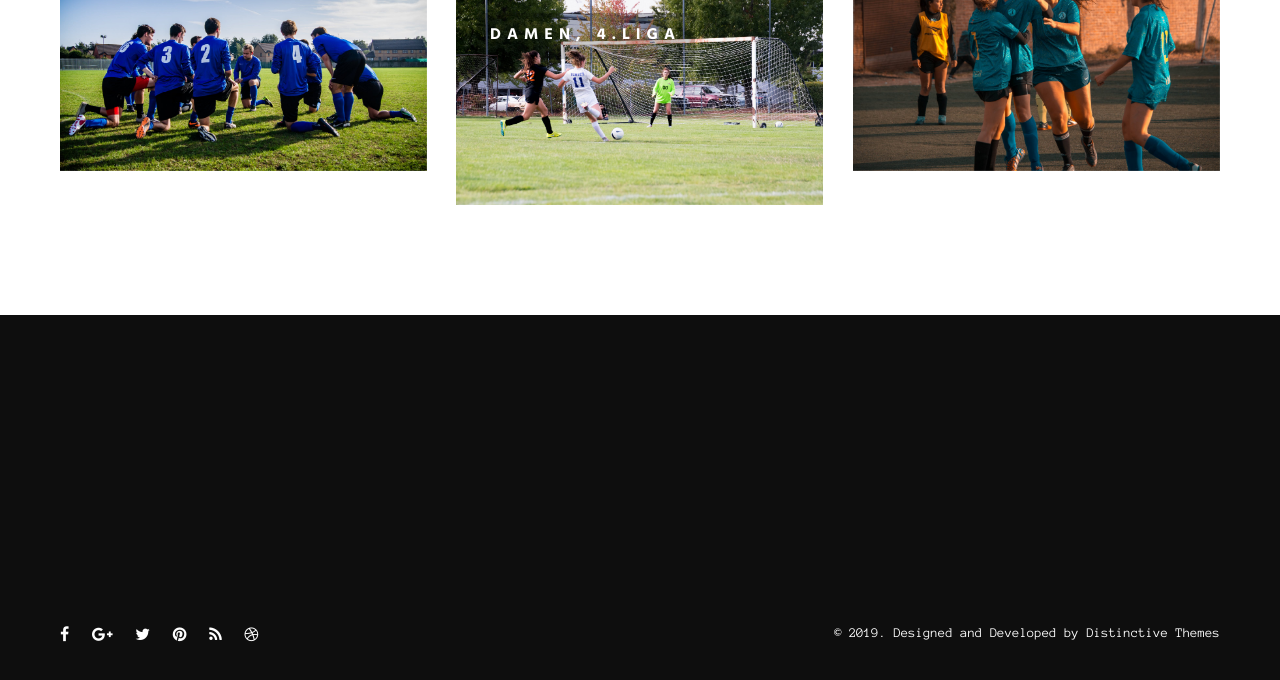
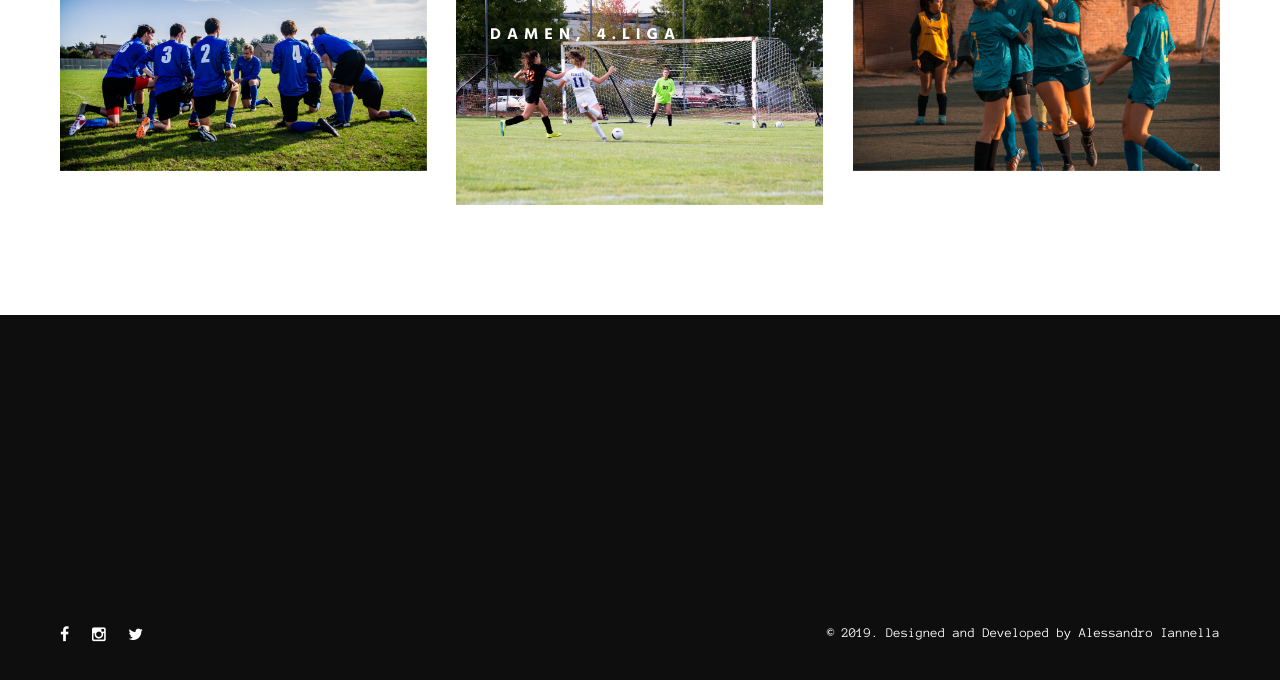
Before and after one commit to IannellaAlessandro21p5931/TestBZT, a plain HTML site: page index.html in a window 1280 px wide. Shown: the part 501-1181 px from the top of the page. Drawn offline with Linux system fonts and the light colour scheme; some packages are replaced by stand-ins of ours.

Commit message:
Add files via upload

```diff
--- a/index.html
+++ b/index.html
@@ -165,15 +165,12 @@
             <div class="container">
                 <div class="row sub-footer">
                     <div class="col-md-6 footer-social">
-                        <a class="facebook" href="#"><i class="fa fa-facebook"></i></a>
-                        <a class="google" href="#"><i class="fa fa-google-plus"></i></a>
-                        <a class="twitter" href="#"><i class="fa fa-twitter"></i></a>
-                        <a class="pinterest" href="#"><i class="fa fa-pinterest"></i></a>
-                        <a class="blog" href="#"><i class="fa fa-rss"></i></a>
-                        <a class="dribbble" href="#"><i class="fa fa-dribbble"></i></a>
+                        <a class="facebook" href="https://www.facebook.com/zuck"><i class="fa fa-facebook"></i></a>
+                        <a class="google" href="https://de.wikipedia.org/wiki/Anthony_Joshua"><i class="fa fa-instagram"></i></a>
+                        <a class="twitter" href="https://twitter.com/realDonaldTrump"><i class="fa fa-twitter"></i></a>
                     </div>
                     <div class="col-md-6 text-right">
-                        <p class="copyright"><small>© 2019. Designed and Developed by <a href="http://www.distinctivethemes.com" target="_blank">Distinctive Themes</a></small></p>
+                        <p class="copyright"><small>© 2019. Designed and Developed by <a href="https://de.wikipedia.org/wiki/Dwayne_Johnson" target="_blank">Alessandro Iannella</a></small></p>
                     </div>
                 </div>
             </div>
```
